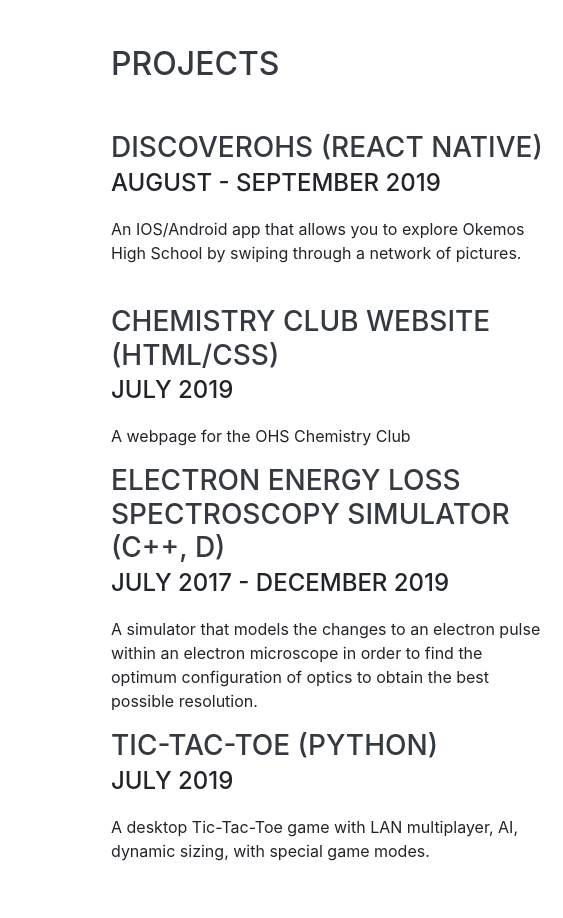
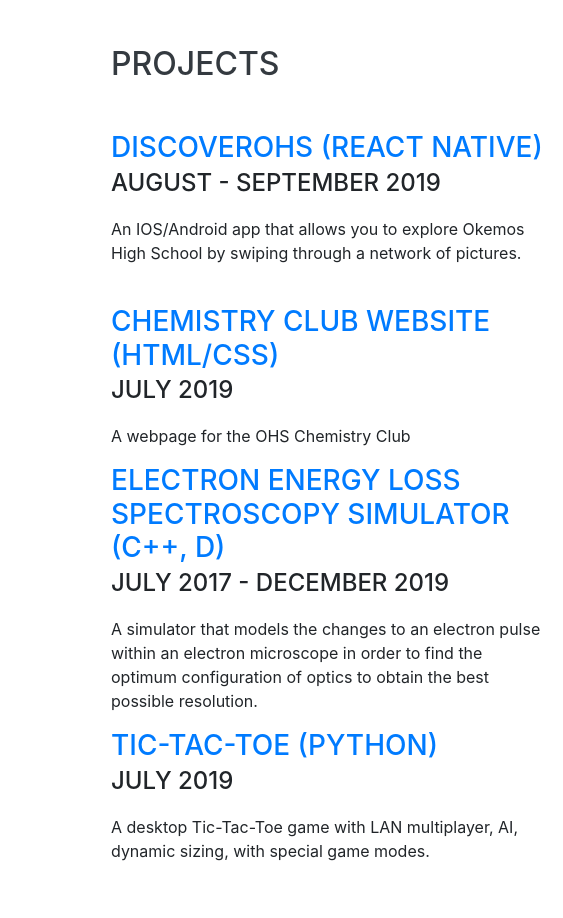
Before and after one commit to ZovcIfzm/personal-website, a website with bundled scripts: page index.html in a window 1280 px wide. Shown: the part 804-1722 px from the top of the page, 209-772 px from the left. Built offline with nearby package versions, Linux system fonts and the light colour scheme; grey boxes are pictures that could not be loaded; a web font is replaced by a local one.

Commit message:
added links to projects

```diff
--- a/index.html
+++ b/index.html
@@ -92,7 +92,7 @@
 
         <div class="resume-item row justify-content-between">
           <div class="resume-content col">
-            <h3 class="mb-0">DiscoverOHS (React Native)</h3>
+            <h3 class="mb-0"><a href="https://github.com/ZovcIfzm/DiscoverOHS">DiscoverOHS (React Native)</a></h3>
             <div class="subheading mb-3">August - September 2019</div>
             <p>An IOS/Android app that allows you to explore Okemos High School by swiping through a network of pictures.</p>
           </div>
@@ -103,7 +103,7 @@
 
         <div class="resume-item row justify-content-between">
           <div class="resume-content col">
-            <h3 class="mb-0">Chemistry Club Website (HTML/CSS)</h3>
+            <h3 class="mb-0"><a href="https://ohschemistryclub.appspot.com">Chemistry Club Website (HTML/CSS)</a></h3>
             <div class="subheading mb-3">July 2019</div>
             <p>A webpage for the OHS Chemistry Club</p>
           </div>
@@ -112,7 +112,7 @@
 
         <div class="resume-item row justify-content-between">
           <div class="resume-content col">
-            <h3 class="mb-0">Electron Energy Loss Spectroscopy Simulator (C++, D)</h3>
+            <h3 class="mb-0"><a href="https://github.com/ZovcIfzm/EELS-simulator">Electron Energy Loss Spectroscopy Simulator (C++, D)</a></h3>
             <div class="subheading mb-3">July 2017 - December 2019</div>
             <p>A simulator that models the changes to an electron pulse within an electron microscope in order to find the optimum configuration of optics to obtain the best possible resolution.</p>
           </div>
@@ -121,7 +121,7 @@
 
         <div class="resume-item row justify-content-between">
           <div class="resume-content col">
-            <h3 class="mb-0">Tic-Tac-Toe (Python)</h3>
+            <h3 class="mb-0"><a href="https://github.com/ZovcIfzm/tic-tac-toe">Tic-Tac-Toe (Python)</a></h3>
             <div class="subheading mb-3">July 2019</div>
             <p>A desktop Tic-Tac-Toe game with LAN multiplayer, AI, dynamic sizing, with special game modes.</p>
           </div>
```
